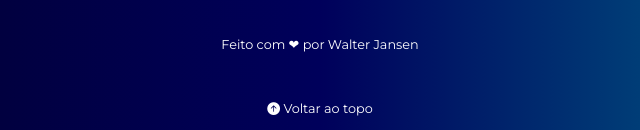
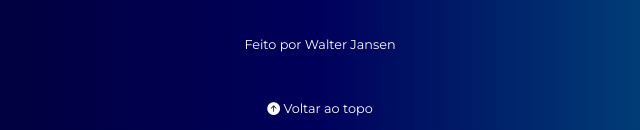
Before and after one commit to walterreiss/Meu-Linktree, a plain HTML site: page index.html in a window 1280 px wide. Shown: the part 813-943 px from the top of the page, 320-960 px from the left. Drawn offline with Linux system fonts and the light colour scheme; files whose address does not match are found by name.

Commit message:
adicionando coisas basicas

```diff
--- a/index.html
+++ b/index.html
@@ -55,7 +55,7 @@ background: linear-gradient(90deg, rgba(2,0,36,1) 0%, rgba(0,0,91,1) 50%, rgba(0
         <div class="container-fluid bio">
             <div class="row">
                 <div class="col">
-                    <p>Olá, me chamo Walter, tenho 19 anos, sou desenvolvedor Front-End e Ui/Ux Designer .</p>
+                    <p>Olá, me chamo Walter, tenho 19 anos, sou desenvolvedor Front-End e Ui/Ux Designer.</p>
                 </div>
             </div>
         </div>
@@ -87,7 +87,7 @@ background: linear-gradient(90deg, rgba(2,0,36,1) 0%, rgba(0,0,91,1) 50%, rgba(0
             <div class="row">
                 <div class="col">
                     <p>
-                        Feito com ❤ por Walter Jansen</a>
+                        Feito por Walter Jansen</a>
                     </p>
                     <p>&nbsp;</p>
                     <p>
```
